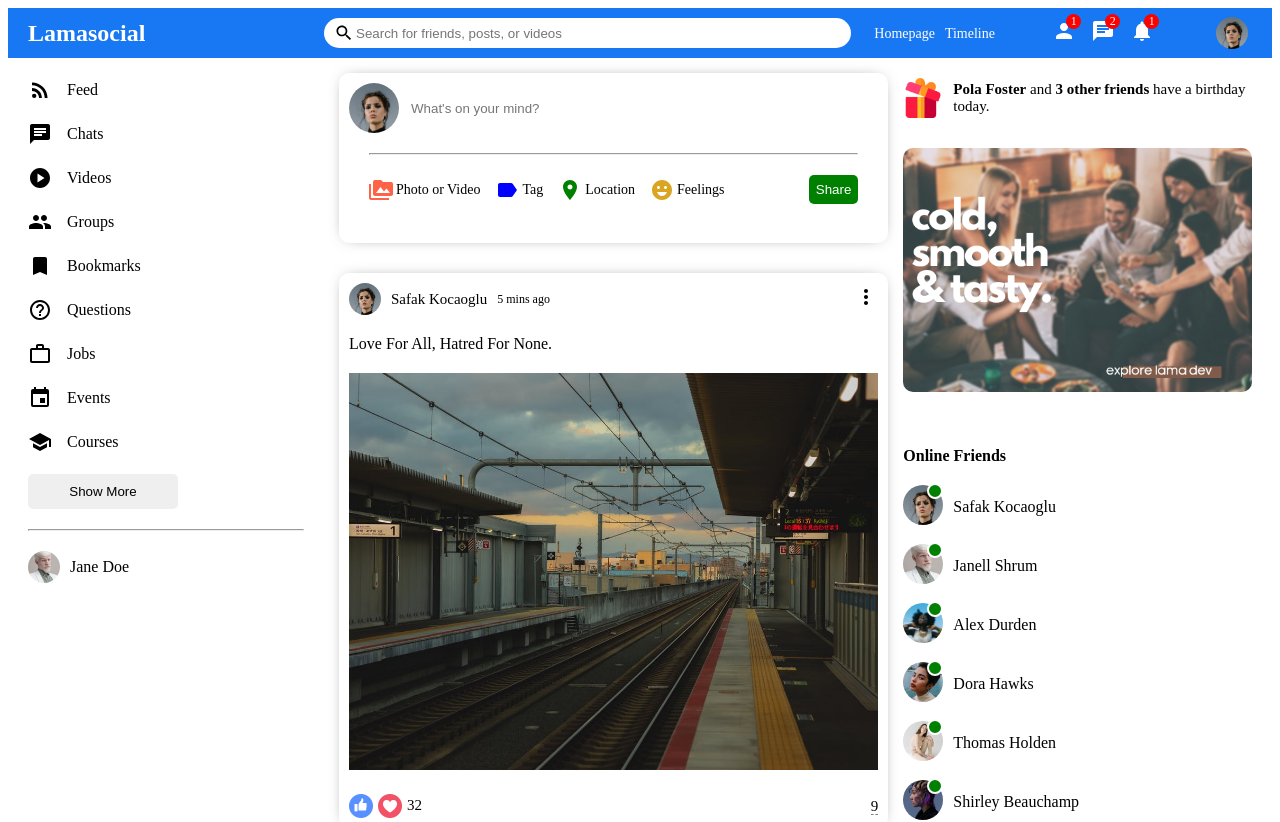
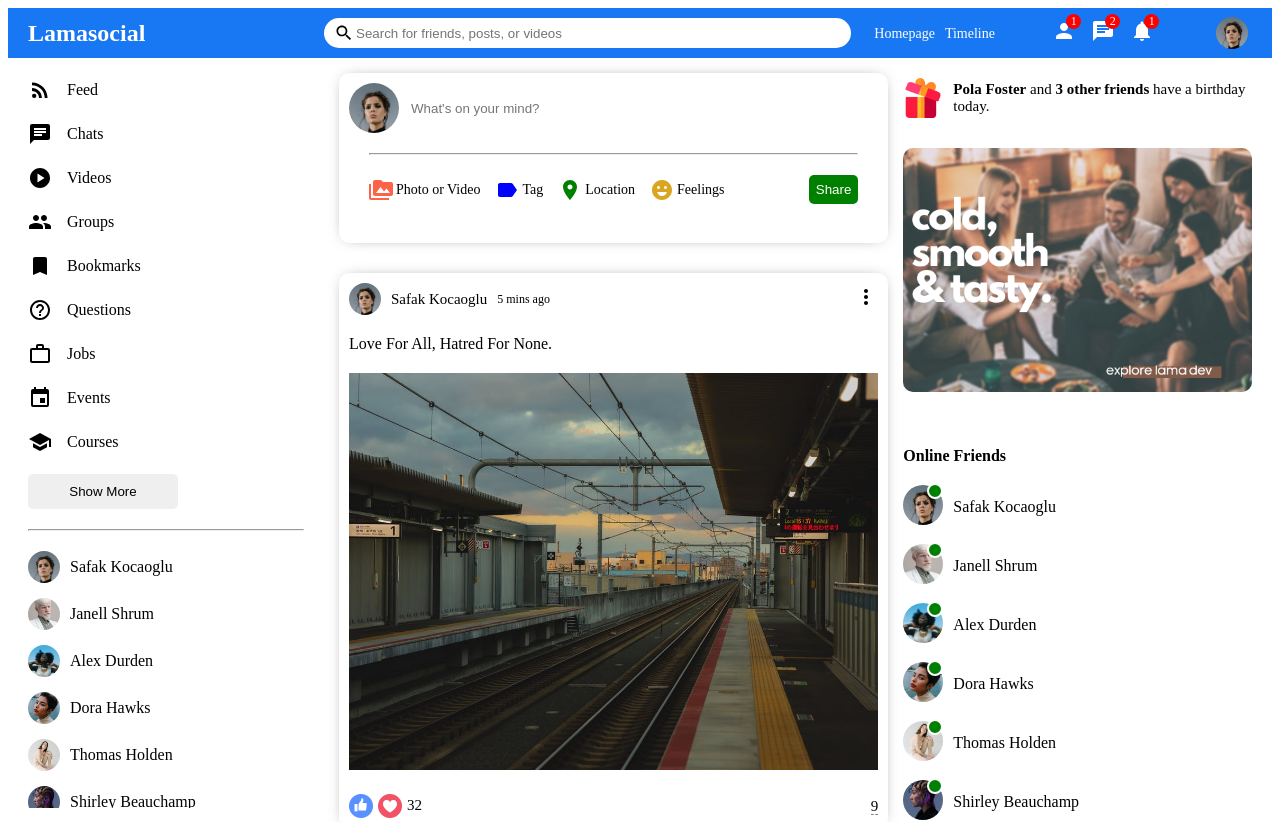
Before and after one commit to LaurenCummings/facebook-clone, a React (Vite) app: page / in a window 1280 px wide. Shown: the top 822 px of the page. Built offline with nearby package versions, Linux system fonts and the light colour scheme.

Commit message:
Made closeFriends dynamically display users using dummyData

```diff
--- a/src/components/Leftbar.jsx
+++ b/src/components/Leftbar.jsx
@@ -1,8 +1,8 @@
 import '../css/Leftbar.css';
 import { RssFeed, Chat, PlayCircle, Group, Bookmark, HelpOutline, WorkOutline, Event, School } from '@mui/icons-material'
 import person2 from '../assets/person/2.jpeg';
-import closeFriend from './closeFriend';
 import { Users } from '../dummyData';
+import CloseFriend from '../components/CloseFriend';
 
 function Leftbar() {
     return (
@@ -49,11 +49,9 @@ function Leftbar() {
                 <button className="leftbarButton">Show More</button>
                 <hr className="leftbarHr" />
                 <ul className="leftbarFriendList">
-
-                    <li className="leftbarFriend">
-                        <img className="leftbarFriendImg" src={person2} alt="" />
-                        <span className="leftbarFriendName">Jane Doe</span>
-                    </li>
+                    {Users.map((u) => (
+                        <CloseFriend key={u.id} user={u} />
+                    ))}
                 </ul>
             </div>
         </div>
--- a/src/components/closeFriend.jsx
+++ b/src/components/closeFriend.jsx
@@ -4,8 +4,8 @@ function CloseFriend({user}) {
     return (
         <div>
             <li className="leftbarFriend">
-                <img className="leftbarFriendImg" src={person2} alt="" />
-                <span className="leftbarFriendName">Jane Doe</span>
+                <img className="leftbarFriendImg" src={user.profilePicture} alt="" />
+                <span className="leftbarFriendName">{user.username}</span>
             </li>
         </div>
     )
```
